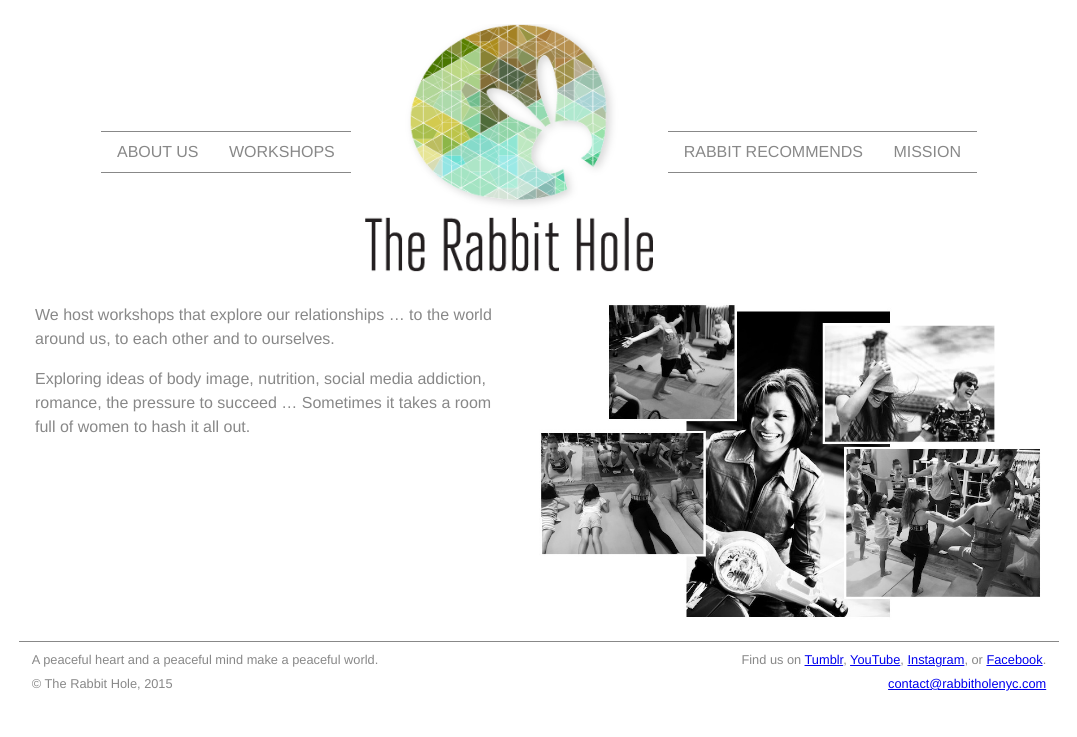
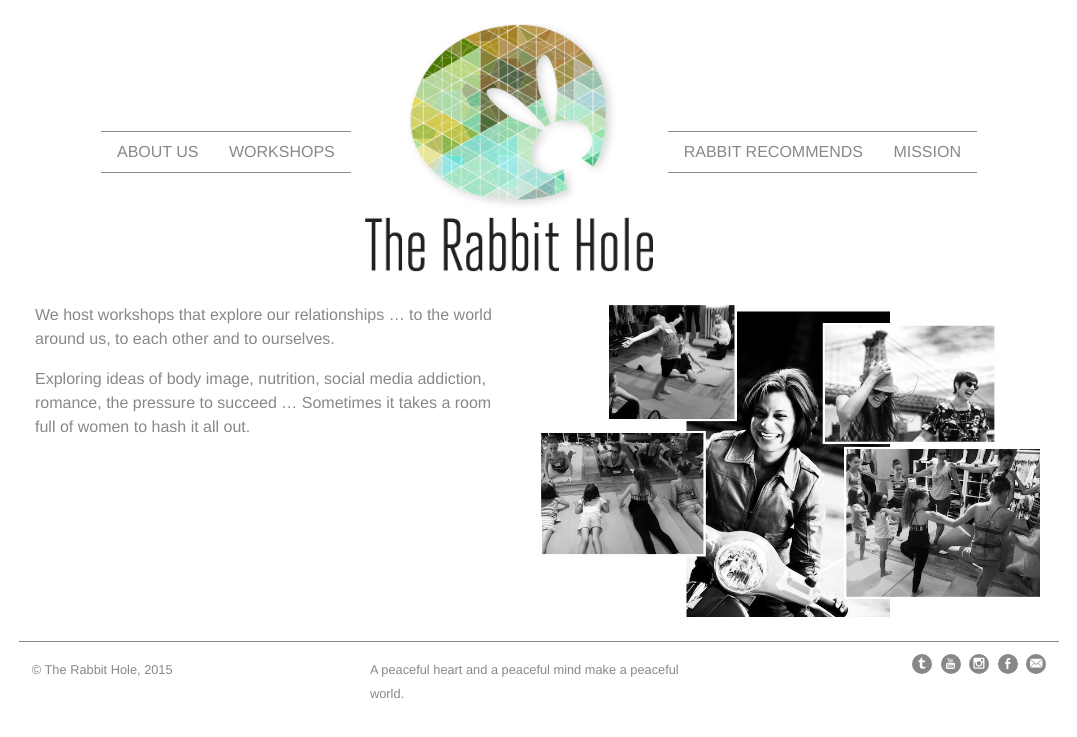
Before and after one commit to tsmall/rabbithole, a Jekyll site: the page built from index.md, in a window 1280 px wide. Shown: the top 737 px of the page, without its empty margins (101-1178 px from the left). Built offline with Jekyll 4.4.1, drawn with Linux system fonts in a browser that asks for light colours; Markdown is read by kramdown in place of the engine named in the settings.

Commit message:
Use icons for social network links and email

```diff
--- a/_layouts/default.html
+++ b/_layouts/default.html
@@ -7,6 +7,7 @@
         <meta name="viewport" content="width=device-width, initial-scale=1.0, user-scalable=yes">
         <link rel="icon" type="image/png" href="{{ site.baseurl }}media/favicon.ico">
         <link rel="stylesheet" href="{{ site.baseurl }}css/main.css">
+        <link rel="stylesheet" href="{{ site.baseurl }}css/socicon.css">
     </head>
     <body>
         <div class="site">
@@ -28,19 +29,18 @@
                 </section>
             </main>
             <footer>
+                <section>&copy; The Rabbit Hole, 2015</section>
                 <section>
                     A peaceful heart and a peaceful mind make a peaceful world.
                 </section>
                 <section>
-                    Find us on
-                    <a href="http://rabbitholenyc.tumblr.com/">Tumblr</a>,
-                    <a href="https://www.youtube.com/user/rabbitholenyc">YouTube</a>,
-                    <a href="http://instagram.com/rabbitholenyc">Instagram</a>, or
-                    <a href="https://www.facebook.com/rabbitholenyc">Facebook</a>.
-                </section>
-                <section>&copy; The Rabbit Hole, 2015</section>
-                <section>
-                    <a href="mailto:contact@rabbitholenyc.com">contact@rabbitholenyc.com</a>
+                    <ul class="soc">
+                        <li><a class="soc-tumblr" href="http://rabbitholenyc.tumblr.com/"></a></li>
+                        <li><a class="soc-youtube" href="https://www.youtube.com/user/rabbitholenyc"></a></li>
+                        <li><a class="soc-instagram" href="http://instagram.com/rabbitholenyc"></a></li>
+                        <li><a class="soc-facebook" href="https://www.facebook.com/rabbitholenyc"></a></li>
+                        <li><a class="soc-email1 soc-icon-last" href="mailto:contact@rabbitholenyc.com"></a></li>
+                    </ul>
                 </section>
             </footer>
         </div>
--- a/css/main.css
+++ b/css/main.css
@@ -76,20 +76,17 @@
     -webkit-flex-direction: row;
     flex-direction: row;
 
-    -webkit-flex-wrap: wrap;
-    flex-wrap: wrap;
-
     margin-top: 1em;
     padding: 0.5em 1em 1em 1em;
 }
 
 footer section {
-    -webkit-flex: 1 50%;
-    -ms-flex: 1 50%;
-    flex: 1 50%;
+    -webkit-flex: 1;
+    -ms-flex: 1;
+    flex: 1;
 }
 
-footer section:nth-child(even) {
+footer section:last-child {
     text-align: right;
 }
 
@@ -98,7 +95,7 @@
         display: block;
         padding-top: 1em;
     }
-    footer section:nth-child(even) {
+    footer section:last-child {
         text-align: left;
     }
 }
--- /dev/null
+++ b/css/socicon.css
@@ -0,0 +1,80 @@
+@font-face {
+    font-family: 'si';
+    src: url('/fonts/socicon.eot');
+    src: url('/fonts/socicon.eot?#iefix') format('embedded-opentype'),
+         url('/fonts/socicon.woff') format('woff'),
+         url('/fonts/socicon.ttf') format('truetype'),
+         url('/fonts/socicon.svg#icomoonregular') format('svg');
+    font-weight: normal;
+    font-style: normal;
+
+}
+
+@media screen and (-webkit-min-device-pixel-ratio:0) {
+    @font-face {
+        font-family:si;
+        src: url(/fonts/socicon.svg) format(svg);
+    }
+}
+
+.soc {
+    overflow:hidden;
+    margin:0.5em 0 0 0;
+    padding:0;
+    list-style:none;
+}
+
+.soc li {
+    display:inline-block;
+    *display:inline;
+    zoom:1;
+}
+
+.soc li a {
+    font-family:si!important;
+    font-style:normal;
+    font-weight:400;
+    -webkit-font-smoothing:antialiased;
+    -moz-osx-font-smoothing:grayscale;
+    -webkit-box-sizing:border-box;
+    -moz-box-sizing:border-box;
+    -ms-box-sizing:border-box;
+    -o-box-sizing:border-box;
+    box-sizing:border-box;
+    overflow:hidden;
+    text-decoration:none;
+    text-align:center;
+    display:block;
+    position: relative;
+    z-index: 1;
+    width: 20px;
+    height: 20px;
+    line-height: 20px;
+    font-size: 11px;
+    -webkit-border-radius: 50px;
+    -moz-border-radius: 50px;
+    border-radius: 50px;
+    margin-right: 5px;
+    color: #ffffff;
+    background-color: #888;
+}
+
+.soc-icon-last{
+    margin:0 !important;
+}
+
+.soc-tumblr:before {
+    content:'z';
+}
+.soc-youtube:before {
+    content:'r';
+}
+.soc-instagram:before {
+    content:'x';
+}
+.soc-facebook:before {
+    content:'b';
+}
+.soc-email1:before {
+    content:'<';
+}
```
Also changed, not shown: fonts/socicon.ttf (added), fonts/socicon.woff (added), 2 other files.
